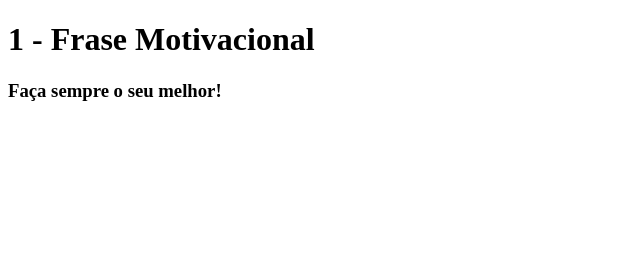
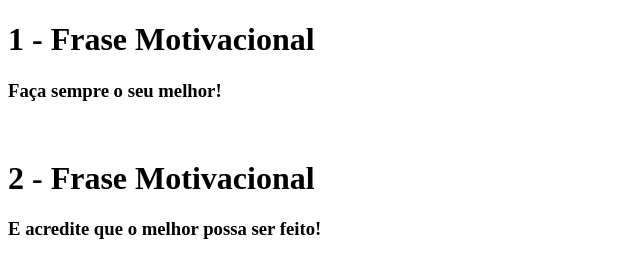
Before and after one commit to WillianMCruz/BootCamp_DevJr_Projeto01, a plain HTML site: page index.html in a window 1280 px wide. Shown: the whole page, without its empty margins (0-640 px from the left). Drawn offline with Linux system fonts and the light colour scheme.

Commit message:
frase motivacional 2

```diff
--- a/index.html
+++ b/index.html
@@ -9,5 +9,8 @@
 <body>
     <h1>1 - Frase Motivacional</h1>
     <h3>Faça sempre o seu melhor!</h3>
+    </br>
+    <h1>2 - Frase Motivacional</h1>
+    <h3>E acredite que o melhor possa ser feito!</h3>
 </body>
 </html>
```
